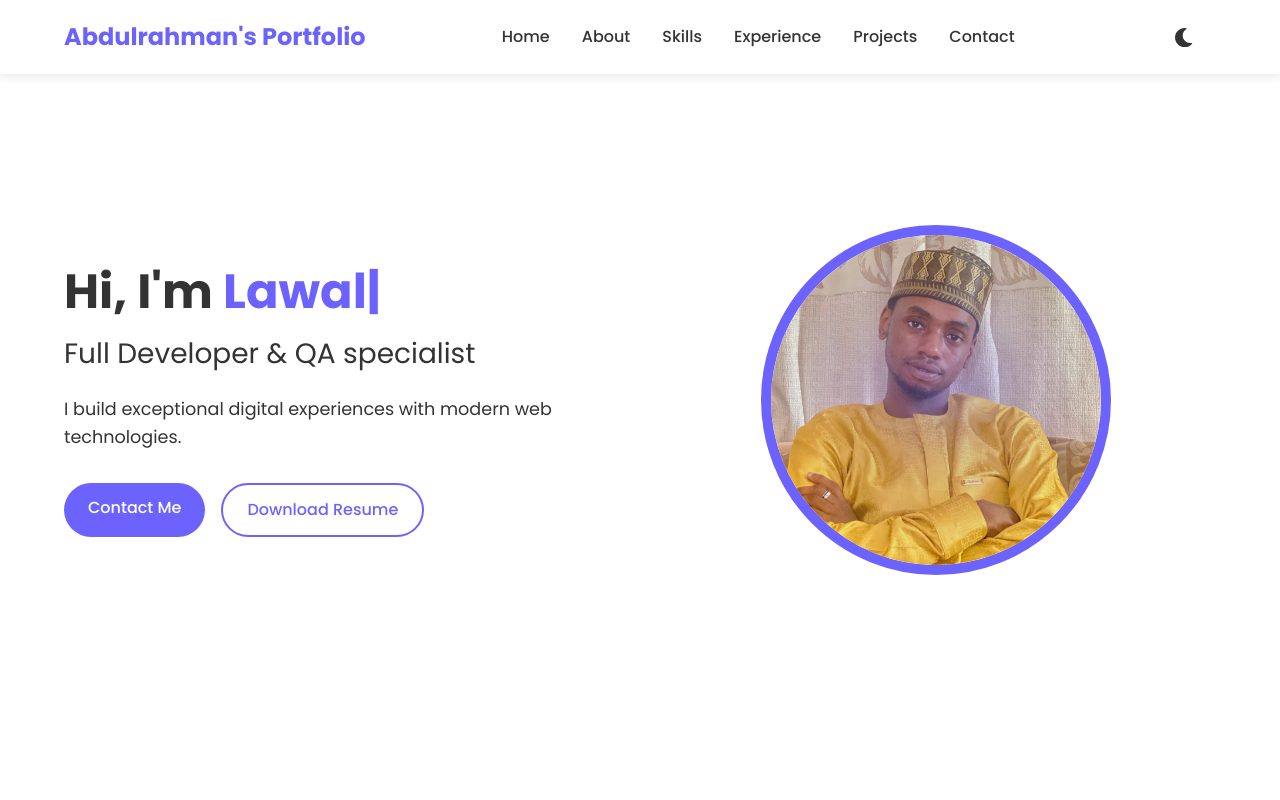
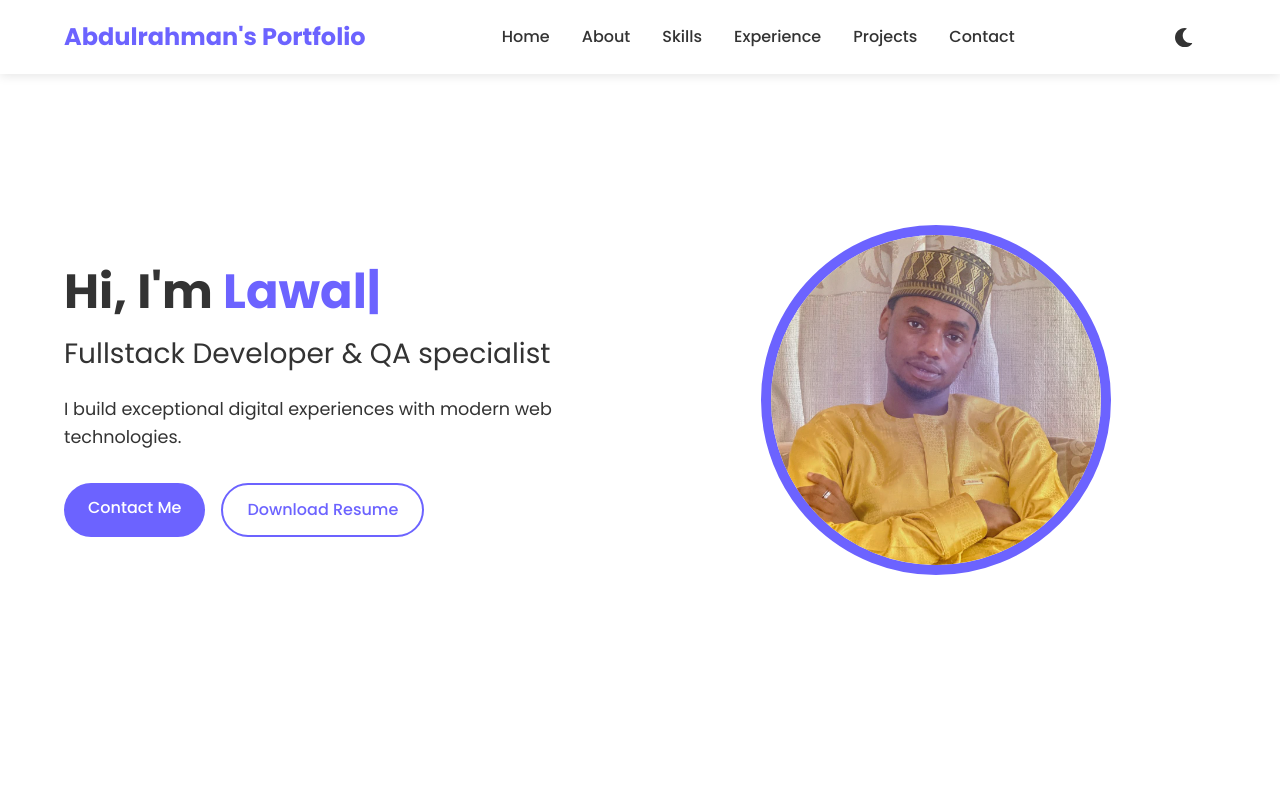
Before and after one commit to officiallblur/portfolioweb, a React (Vite) app: page / in a window 1280 px wide. Shown: the top 800 px of the page. Built offline with nearby package versions, Linux system fonts and the light colour scheme.

Commit message:
Update Hero.jsx

```diff
--- a/src/components/Hero.jsx
+++ b/src/components/Hero.jsx
@@ -26,7 +26,7 @@ const Hero = () => {
               repeat={Infinity}
             />
           </h1>
-          <h2>Full Developer & QA specialist</h2>
+          <h2>Fullstack Developer & QA specialist</h2>
           <p>
             I build exceptional digital experiences with modern web technologies.
           </p>
```
